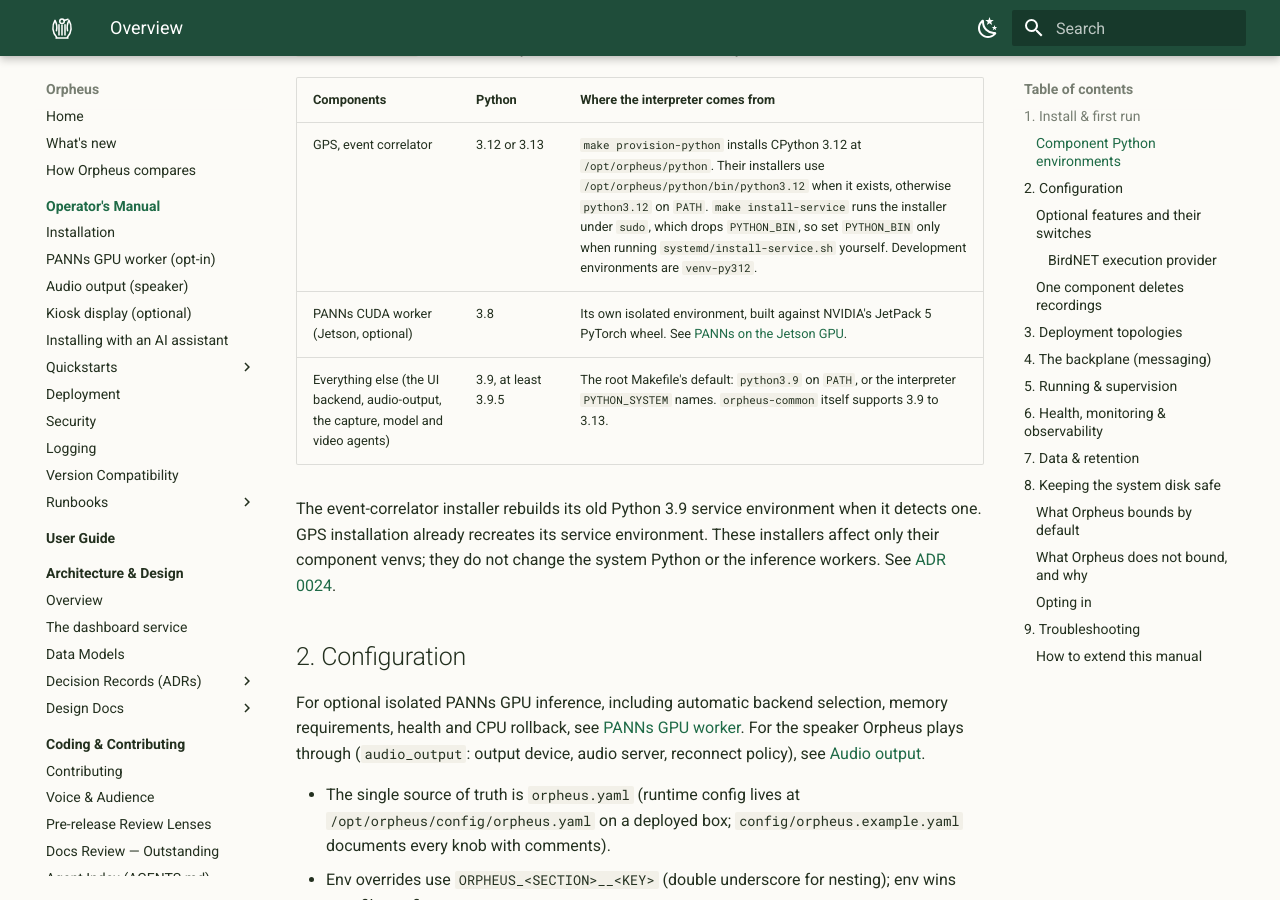
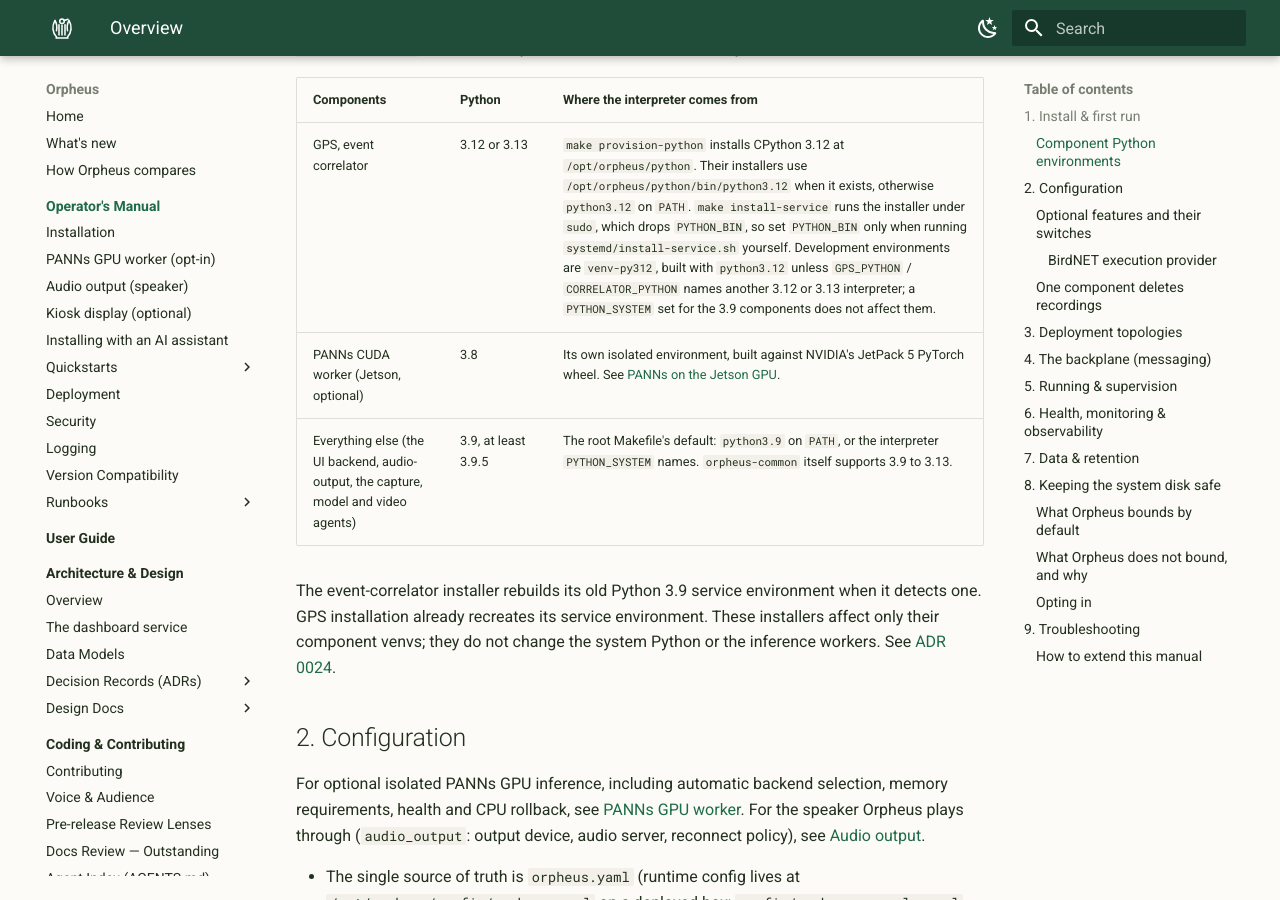
Before and after one commit to scottchronicity/orpheus, an MkDocs documentation site: the page built from docs/operator-manual/index.md, in a window 1280 px wide and 900 px high, scrolled down 1348 px. Built offline with MkDocs 1.6.1 and Material for MkDocs 9.7.7, drawn with Linux system fonts in a browser that asks for light colours.

Commit message:
fix(make): GPS and the event correlator keep their own Python when PYTHON_SYSTEM is set
The quickstarts tell operators to export PYTHON_SYSTEM=$(uv python find 3.9.5)
for the repository's 3.9 components. GPS and the correlator only defaulted
their interpreter (PYTHON_SYSTEM ?= python3.12), so the export replaced it:
make install built their venv-py312 from 3.9 and failed "Python 3.12+
required". One component's interpreter choice leaking into another is the
coupling ADR 0020 rules out.

Both Makefiles now override PYTHON_SYSTEM (and the 3.12 minimum), taking
another 3.12/3.13 interpreter only from their own GPS_PYTHON or
CORRELATOR_PYTHON. tests/make/test_shared_make.sh checks the exported,
command-line and component-variable cases for both; they fail without this
change. The operator manual's runtime table names the variables.
Found by the configuration/documentation review.

```diff
--- a/docs/operator-manual/index.md
+++ b/docs/operator-manual/index.md
@@ -54,7 +54,7 @@ sets that boundary. On a station:
 
 | Components | Python | Where the interpreter comes from |
 |---|---|---|
-| GPS, event correlator | 3.12 or 3.13 | `make provision-python` installs CPython 3.12 at `/opt/orpheus/python`. Their installers use `/opt/orpheus/python/bin/python3.12` when it exists, otherwise `python3.12` on `PATH`. `make install-service` runs the installer under `sudo`, which drops `PYTHON_BIN`, so set `PYTHON_BIN` only when running `systemd/install-service.sh` yourself. Development environments are `venv-py312`. |
+| GPS, event correlator | 3.12 or 3.13 | `make provision-python` installs CPython 3.12 at `/opt/orpheus/python`. Their installers use `/opt/orpheus/python/bin/python3.12` when it exists, otherwise `python3.12` on `PATH`. `make install-service` runs the installer under `sudo`, which drops `PYTHON_BIN`, so set `PYTHON_BIN` only when running `systemd/install-service.sh` yourself. Development environments are `venv-py312`, built with `python3.12` unless `GPS_PYTHON` / `CORRELATOR_PYTHON` names another 3.12 or 3.13 interpreter; a `PYTHON_SYSTEM` set for the 3.9 components does not affect them. |
 | PANNs CUDA worker (Jetson, optional) | 3.8 | Its own isolated environment, built against NVIDIA's JetPack 5 PyTorch wheel. See [PANNs on the Jetson GPU](panns-gpu.md). |
 | Everything else (the UI backend, audio-output, the capture, model and video agents) | 3.9, at least 3.9.5 | The root Makefile's default: `python3.9` on `PATH`, or the interpreter `PYTHON_SYSTEM` names. `orpheus-common` itself supports 3.9 to 3.13. |
 
```
Also changed, not shown: 3 other files.
